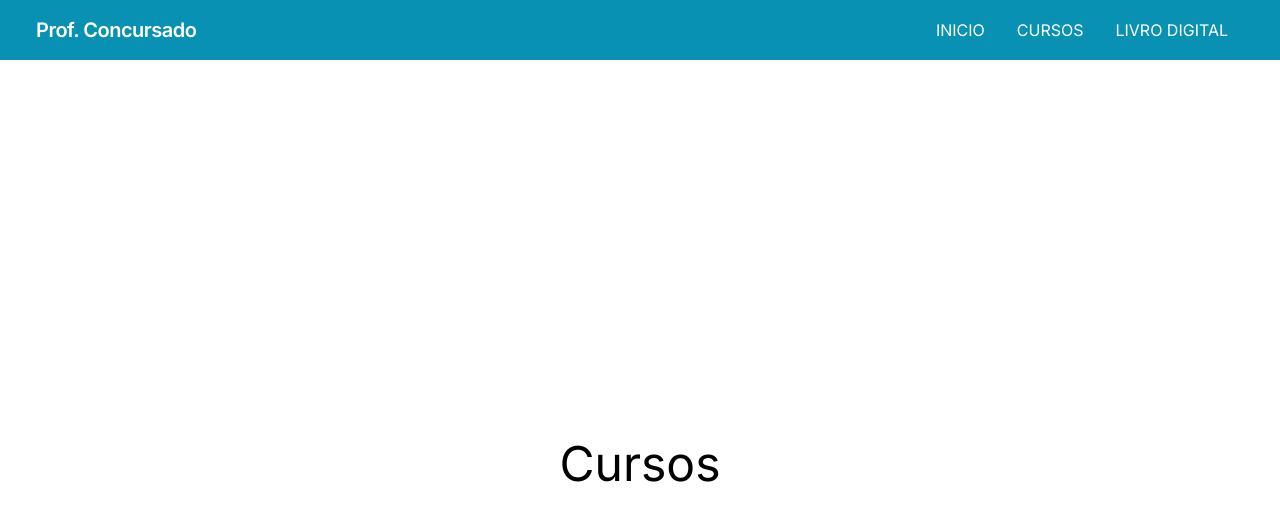
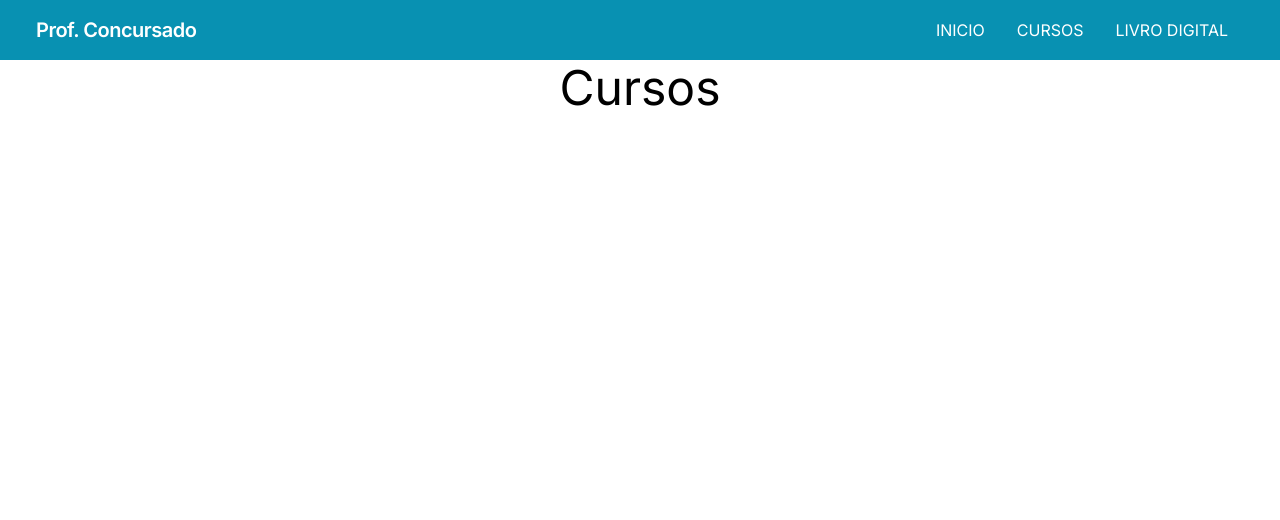
Before and after one commit to EliasHead/prof_concursada, a Next.js app: page /cursos in a window 1280 px wide. Shown: the top 520 px of the page. Built offline with nearby package versions, Linux system fonts and the light colour scheme.

Commit message:
feat: alinhar h1

```diff
--- a/src/app/cursos/page.tsx
+++ b/src/app/cursos/page.tsx
@@ -1,7 +1,7 @@
 function Cursos() {
   return (
-    <main>
-      <div className="mt-16 flex min-h-screen items-center justify-center">
+    <main className="min-h-screen">
+      <div className="mt-16 flex items-center justify-center">
         <h1 className="text-5xl">Cursos</h1>
       </div>
     </main>
--- a/src/app/livros/page.tsx
+++ b/src/app/livros/page.tsx
@@ -1,7 +1,7 @@
 function Livros() {
   return (
-    <main>
-      <div className="mt-16 flex min-h-screen items-center justify-center">
+    <main className="min-h-screen">
+      <div className="mt-16 flex items-center justify-center">
         <h1 className="text-5xl">Livros</h1>
       </div>
     </main>
--- a/src/app/page.tsx
+++ b/src/app/page.tsx
@@ -1,7 +1,7 @@
 export default function Home() {
   return (
     <main className="flex min-h-screen flex-col items-center justify-between p-24">
-      <h1 className="text-5xl font-bold text-sky-600">Prof. Concursado</h1>
+      <h1 className="text-5xl font-bold text-sky-600">Prof. Concursada</h1>
     </main>
   )
 }
```
